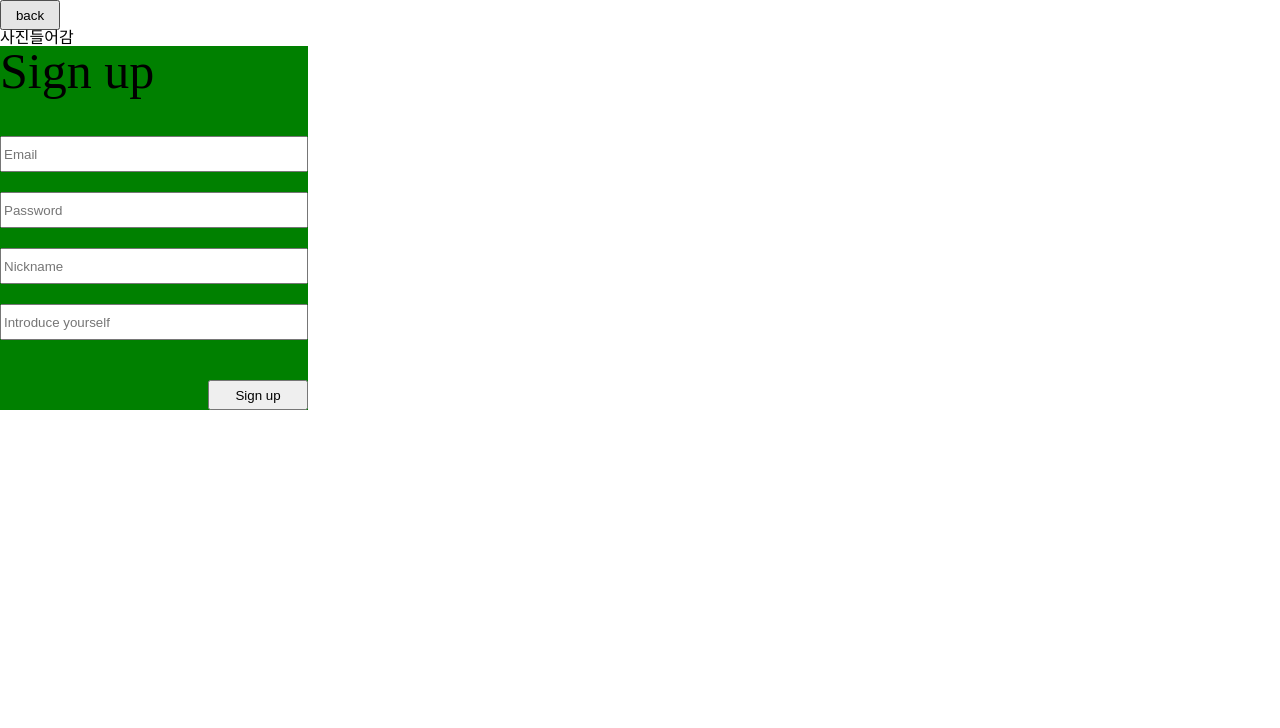
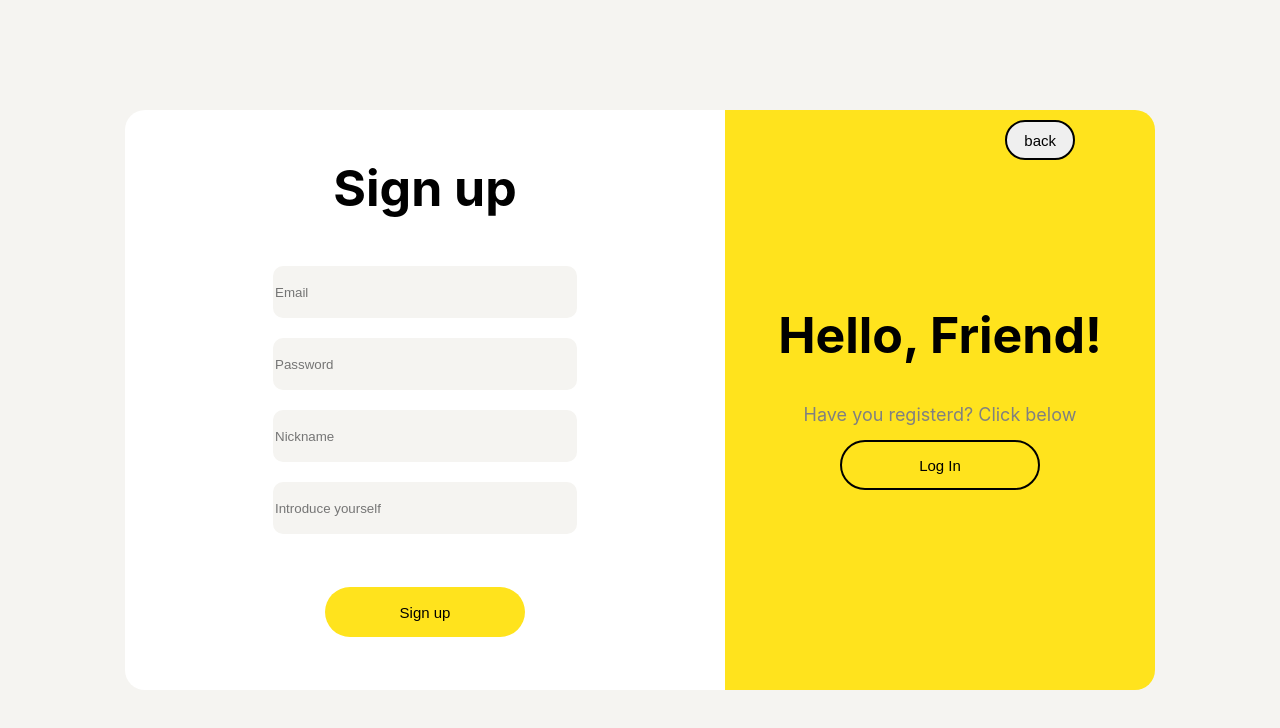
Before and after one commit to HBeom00/-_8-, a React (Vite) app: page /signup in a window 1280 px wide. Shown: the top 728 px of the page. Built offline with nearby package versions, Linux system fonts and the light colour scheme; no server answers.

Commit message:
update:css complated

```diff
--- a/src/layout/ContentBox2.jsx
+++ b/src/layout/ContentBox2.jsx
@@ -7,6 +7,7 @@ const SyContentBox2 = styled.div`
   justify-content: center;
   background-color: #f5f4f1;
   align-items: center;
+  position: relative;
 `;
 
 const ContentBox2 = (props) => {
--- a/src/pages/LogIn.jsx
+++ b/src/pages/LogIn.jsx
@@ -49,19 +49,17 @@ const LogIn = () => {
   }
 
   return (
-    <div>
     <ContentBox2>
       <GotoBackbutton onClick={() => history.go(-1)}>back</GotoBackbutton>
       <ContainerBinding>
         <LeftContainer>
-            <LeftTitleBoxs>
-              <LoginTitle>Hello, Friend!</LoginTitle>
-              <LoginSubTitle>
-                Enter your personal details <br />
-                and Start journey with us
-              </LoginSubTitle>
-            </LeftTitleBoxs>{' '}
+          {/* <LeftTitleBoxs> */}
+          <LoginTitle>Welcome Back!</LoginTitle>
+          {/* </LeftTitleBoxs> */}{' '}
+          <LeftSubAndButtonBox>
+            <LoginSubTitle>Don't have account yet? Click below</LoginSubTitle>
             <LoginSignUpButton onClick={() => navigate('/signup')}>SIGN UP</LoginSignUpButton>
+          </LeftSubAndButtonBox>
         </LeftContainer>
         <RightContainer>
           <LoginContainer>
@@ -96,15 +94,21 @@ const LogIn = () => {
         </RightContainer>
       </ContainerBinding>
     </ContentBox2>
-    </div>
   );
 };
 
 export default LogIn;
 
 const GotoBackbutton = styled.button`
-  width: 60px;
-  height: 30px; //나중에 header에 넣어주면 될것같음
+  width: 70px;
+  height: 40px; //나중에 header에 넣어주면 될것같음
+  position: absolute;
+  top: 15%;
+  right: 16%;
+  border-radius: 2rem;
+  font-size: 15px;
+  cursor: pointer;
+  border: 2px solid black;
 `;
 
 const ContainerBinding = styled.div`
@@ -112,19 +116,19 @@ const ContainerBinding = styled.div`
 `;
 
 const LeftContainer = styled.div`
-  width: 400px;
-  background-color: yellow;
+  width: 430px;
+  background-color: #ffe31d;
   display: flex; /* Flexbox 사용 */
   justify-content: center;
   flex-direction: column;
   align-items: center;
-  gap: 50px;
+  gap: 40px;
   border-top-left-radius: 20px;
   border-bottom-left-radius: 20px;
 `;
 
 const RightContainer = styled.div`
-  width: 630px;
+  width: 600px;
   height: 580px;
   display: flex; /* Flexbox 사용 */
   justify-content: center;
@@ -139,12 +143,12 @@ const LoginContainer = styled.div`
   justify-content: space-evenly;
 `;
 
-const LeftTitleBoxs = styled.h1`
-  display: flex;
-  flex-direction: column;
-  align-items: center;
-  gap: 20px;
-`;
+// const LeftTitleBoxs = styled.h1`
+//   display: flex;
+//   flex-direction: column;
+//   align-items: center;
+//   gap: 20px;
+// `;
 
 const RightTitleBoxs = styled.h1`
   display: flex;
@@ -164,6 +168,8 @@ const LoginSubTitle = styled.h1`
   color: gray;
   font-family: 'SF Pro Display', 'SF Pro Icons', 'Helvetica Neue', 'Helvetica', 'Arial', sans-serif;
   font-weight: 400;
+  line-height: 30px;
+  text-align: center;
 `;
 
 const InputBoxs = styled.div`
@@ -203,12 +209,22 @@ const LoginSignUpButton = styled.button`
   border-radius: 50px;
   font-size: 15px;
   background-color: transparent;
+  cursor: pointer;
+  border: 2px solid black;
 `;
 const LoginButtonn = styled.button`
   width: 200px;
   height: 50px;
   border-radius: 50px;
   font-size: 15px;
-  background-color: yellow;
+  background-color: #ffe31d;
   border: none;
+  cursor: pointer;
 `;
+
+const LeftSubAndButtonBox = styled.div`
+  display: flex;
+  flex-direction: column;
+  align-items: center;
+  gap: 10px;
+`;
--- a/src/pages/SignUp.jsx
+++ b/src/pages/SignUp.jsx
@@ -2,6 +2,7 @@ import styled from 'styled-components';
 import supabase from '../supabaseClient';
 import { useState } from 'react';
 import { useNavigate } from 'react-router-dom';
+import ContentBox2 from '../layout/ContentBox2';
 
 const SignUp = () => {
   const navigate = useNavigate();
@@ -53,22 +54,14 @@ const SignUp = () => {
   }
 
   return (
-
-    <StPageContainer>
+    <ContentBox2>
       <GotoBackbutton onClick={() => history.go(-1)}>back</GotoBackbutton>
-      <div
-        type="img"
-        value={info.img}
-        onChange={(event) => {
-          handleChangeInput(event, 'img');
-        }}
-      >
-        사진들어감
-      </div>
+      <ContainerBinding>
+        <LeftContainer>
           <LoginContainer>
-        <div>
+            <LeftTitleBoxs>
               <LoginTitle>Sign up</LoginTitle>
-        </div>
+            </LeftTitleBoxs>
             <InputBoxs>
               <LoginInputForId
                 type="text"
@@ -109,67 +102,165 @@ const SignUp = () => {
               </LoginSignUpButton>
             </ButtonBoxs>
           </LoginContainer>
-    </StPageContainer>
+        </LeftContainer>
+        <RightContainer>
+          <RightTitleBoxs>
+            <LoginTitle>Hello, Friend!</LoginTitle>
+          </RightTitleBoxs>
+          <RightSubAndButtonBox>
+            <LoginSubTitle>Have you registerd? Click below</LoginSubTitle>
+            <LoginButton onClick={() => navigate('/login')}>Log In</LoginButton>
+          </RightSubAndButtonBox>
+        </RightContainer>
+      </ContainerBinding>
+    </ContentBox2>
   );
 };
 
 export default SignUp;
 
-const StPageContainer = styled.div`
-  height: 100vh;
+const GotoBackbutton = styled.button`
+  width: 70px;
+  height: 40px; //나중에 header에 넣어주면 될것같음
+  position: absolute;
+  top: 15%;
+  right: 16%;
+  border-radius: 2rem;
+  font-size: 15px;
+  cursor: pointer;
+  border: 2px solid black;
 `;
 
-const GotoBackbutton = styled.button`
-  width: 60px;
-  height: 30px;
+const ContainerBinding = styled.div`
+  display: flex;
+`;
+const RightContainer = styled.div`
+  width: 430px;
+  background-color: #ffe31d;
+  display: flex; /* Flexbox 사용 */
+  justify-content: center;
+  flex-direction: column;
+  align-items: center;
+  gap: 40px;
+  border-top-right-radius: 20px;
+  border-bottom-right-radius: 20px;
+`;
+
+const LeftContainer = styled.div`
+  width: 600px;
+  height: 580px;
+  display: flex; /* Flexbox 사용 */
+  justify-content: center;
+  background-color: white;
+  border-top-left-radius: 20px;
+  border-bottom-left-radius: 20px;
 `;
 
 const LoginContainer = styled.div`
   display: flex;
   flex-direction: column;
+  justify-content: space-evenly;
+`;
 
-  background-color: green;
-  gap: 40px;
-  width: 308px;
+const RightTitleBoxs = styled.h1`
+  display: flex;
+  flex-direction: column;
+  align-items: center;
+  gap: 20px;
+`;
+
+const LeftTitleBoxs = styled.h1`
+  display: flex;
+  flex-direction: column;
+  align-items: center;
+  gap: 15px;
 `;
 
 const LoginTitle = styled.h1`
   font-size: 50px;
+  font-family: 'SF Pro Display', 'SF Pro Icons', 'Helvetica Neue', 'Helvetica', 'Arial', sans-serif;
+  font-weight: 700;
+`;
+
+const LoginSubTitle = styled.h1`
+  font-size: 18px;
+  color: gray;
+  font-family: 'SF Pro Display', 'SF Pro Icons', 'Helvetica Neue', 'Helvetica', 'Arial', sans-serif;
+  font-weight: 400;
+  line-height: 30px;
+  text-align: center;
 `;
 
 const InputBoxs = styled.div`
   display: flex;
   flex-direction: column;
   gap: 20px;
+  align-items: center;
 `;
 
 const ButtonBoxs = styled.div`
   display: flex;
   gap: 10px;
   justify-content: flex-end;
+  flex-direction: column;
   width: 308px;
+  align-items: center;
 `;
 
 const LoginInputForId = styled.input`
   width: 300px;
-  height: 30px;
+  height: 50px;
+  border-radius: 10px;
+  background-color: #f5f4f1;
+  border: none;
 `;
 const LoginInputForPassWord = styled.input`
   width: 300px;
-  height: 30px;
+  height: 50px;
+  border-radius: 10px;
+  background-color: #f5f4f1;
+  border: none;
 `;
 
 const LoginInputForNickName = styled.input`
   width: 300px;
-  height: 30px;
+  height: 50px;
+  border-radius: 10px;
+  background-color: #f5f4f1;
+  border: none;
 `;
 
 const LoginInputForIntroduction = styled.input`
   width: 300px;
-  height: 30px;
+  height: 50px;
+  border-radius: 10px;
+  background-color: #f5f4f1;
+  border: none;
 `;
 
 const LoginSignUpButton = styled.button`
-  width: 100px;
-  height: 30px;
+  width: 200px;
+  height: 50px;
+  border-radius: 50px;
+  font-size: 15px;
+  background-color: #ffe31d;
+  border: none;
+  cursor: pointer;
 `;
+
+const LoginButton = styled.button`
+  width: 200px;
+  height: 50px;
+  border-radius: 50px;
+  font-size: 15px;
+  background-color: transparent;
+  cursor: pointer;
+  border: 2px solid black;
+`;
+
+const RightSubAndButtonBox = styled.div`
+  display: flex;
+  flex-direction: column;
+  align-items: center;
+  gap: 10px;
+`;
```
Lines whose indentation alone changed are shown as unchanged.
